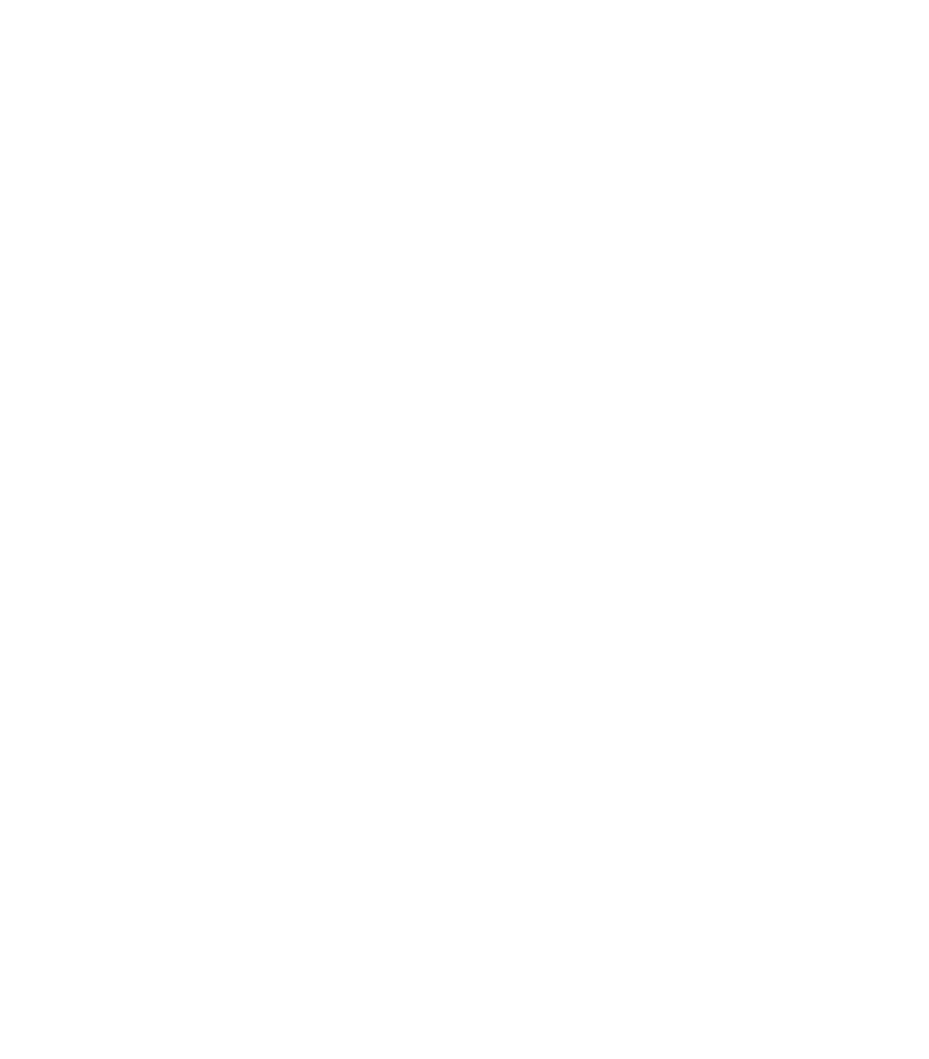
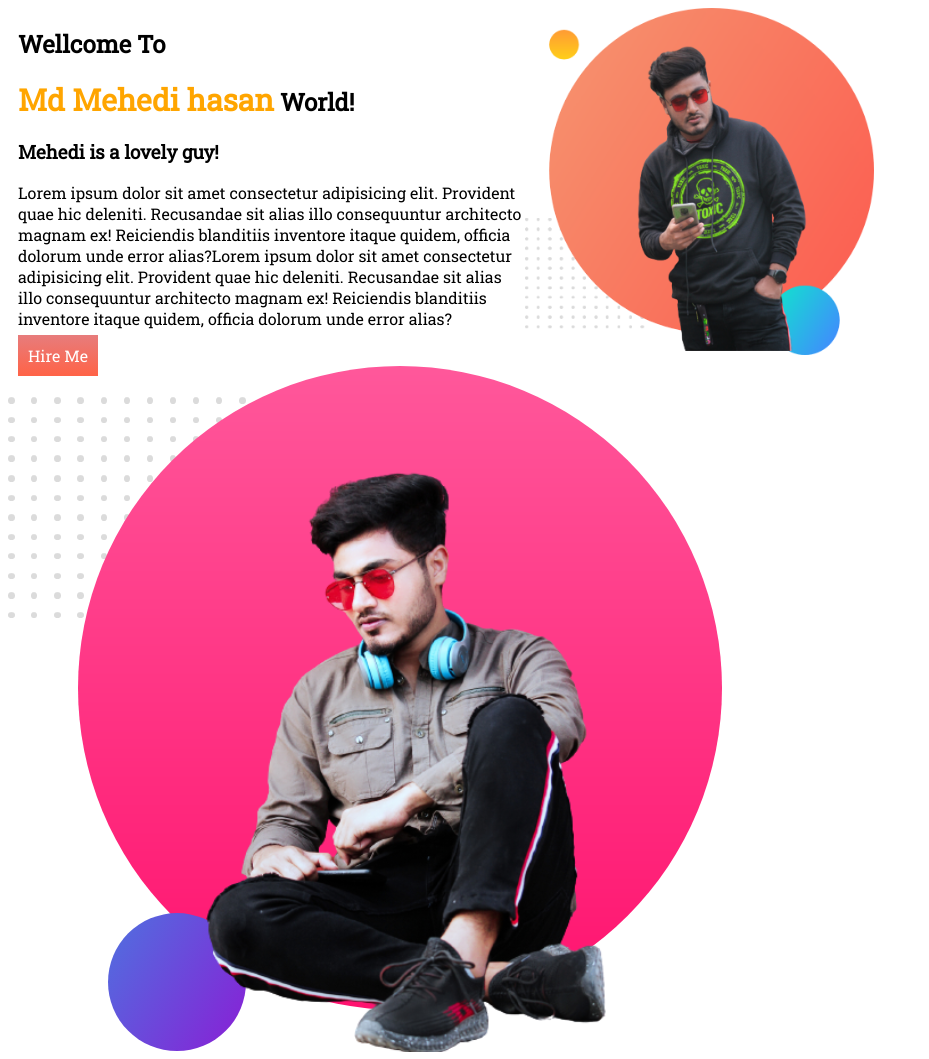
Before and after one commit to mehedihassin/Developer-portfolio, a plain HTML site: page index.html in a window 1280 px wide. Shown: the whole page, without its empty margins (0-929 px from the left). Before the commit the page ends 800 px from the top, so only its background shows below. Drawn offline with Linux system fonts and the light colour scheme.

Commit message:
add section one

```diff
--- a/index.html
+++ b/index.html
@@ -1,13 +1,35 @@
 <!DOCTYPE html>
 <html lang="en">
 <head>
+
     <meta charset="UTF-8">
     <meta http-equiv="X-UA-Compatible" content="IE=edge">
     <meta name="viewport" content="width=device-width, initial-scale=1.0">
     <title>First project</title>
+   <link rel="stylesheet" href="style.css">
+   <link rel="preconnect" href="https://fonts.googleapis.com">
+   <link rel="preconnect" href="https://fonts.gstatic.com" crossorigin>
+   <link href="https://fonts.googleapis.com/css2?family=Roboto+Slab&display=swap" rel="stylesheet"
+
 </head>
-<link rel="stylesheet" href="style.css">
+
 <body>
-
+  <section class="width-maintain">
+    <div>
+        <h1>Wellcome To</h1>
+        <h1> <span class="orange-color">Md Mehedi hasan</span> World!</h1>
+    <h3>Mehedi is a lovely guy!</h3>
+    <p>Lorem ipsum dolor sit amet consectetur adipisicing elit. Provident quae hic deleniti. Recusandae sit alias illo consequuntur architecto magnam ex! Reiciendis blanditiis inventore itaque quidem, officia dolorum unde error alias?Lorem ipsum dolor sit amet consectetur adipisicing elit. Provident quae hic deleniti. Recusandae sit alias illo consequuntur architecto magnam ex! Reiciendis blanditiis inventore itaque quidem, officia dolorum unde error alias?</p>
+    <a class="hireme-decoration" target="_blank" href="linkdin.com">Hire Me</a>
+    </div>
+    <div>
+        <img src="images/developer.png" alt="">
+    </div>
+  </section>
+  <section>
+    <div>
+      <img src="images/dddd.png" alt="">
+    </div>
+  </section>
 </body>
 </html>
--- a/style.css
+++ b/style.css
@@ -0,0 +1,24 @@
+*
+
+body{
+    font-family: 'Roboto Slab', serif;
+}
+.orange-color{
+    color: orange;font-size: 30px;
+}
+section{
+    display: flex;
+}
+.width-maintain{
+ width: 50%;
+ padding-left: 10px;
+}
+.width-maintain img{
+ width: 280%;
+}
+.hireme-decoration{
+    text-decoration: none;
+background-image: linear-gradient(rgb(231, 124, 124), tomato);
+color: white;
+padding: 10px 10px;
+}
```
Also changed, not shown: images/dddd.png (added), images/developer.png (added), images/dream-bg.png (added), images/exp-bg.png (added), images/jhankar.png (added), images/jhankar2.png (added), images/my-bg.png (added), images/my-bg2.png (added), images/top-banner.png (added), 7 other files.
